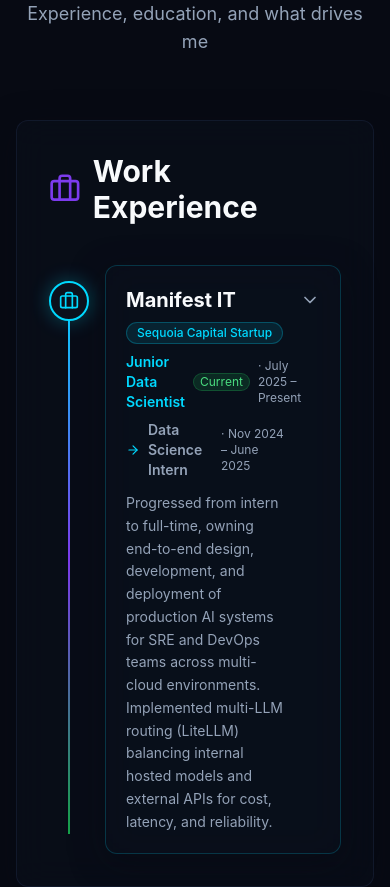
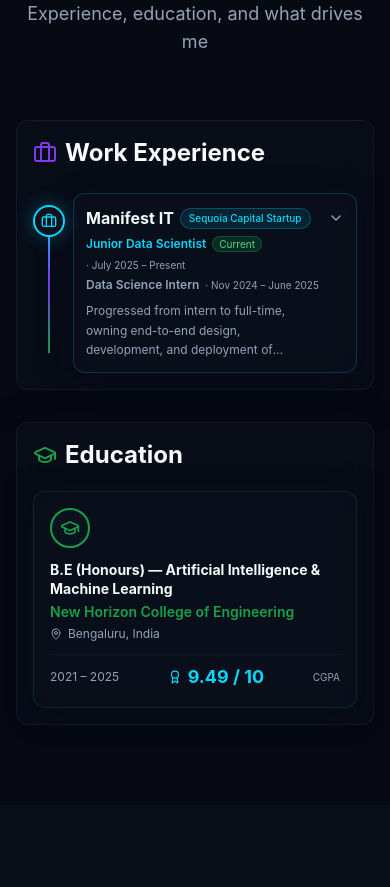
Before and after one commit to SUSHRUTH3002/Portfolio, a React (Vite) app: page / in a window 390 px wide. Shown: the part 1060-1947 px from the top of the page. Built offline with nearby package versions, Linux system fonts and the light colour scheme.

Commit message:
fixed issues in mobile view

```diff
--- a/src/components/Experience.tsx
+++ b/src/components/Experience.tsx
@@ -58,64 +58,64 @@
   const [expanded, setExpanded] = useState<number | null>(null);
 
   return (
-    <div className="card-glass p-8 rounded-xl mb-12">
-      <div className="flex items-center gap-3 mb-10">
-        <Briefcase className="w-8 h-8 text-secondary" />
-        <h3 className="text-3xl font-bold">Work Experience</h3>
+    <div className="card-glass p-4 sm:p-8 rounded-xl mb-8 sm:mb-12">
+      <div className="flex items-center gap-2 sm:gap-3 mb-6 sm:mb-10">
+        <Briefcase className="w-6 h-6 sm:w-8 sm:h-8 text-secondary" />
+        <h3 className="text-2xl sm:text-3xl font-bold">Work Experience</h3>
       </div>
 
       <div className="relative">
         {/* Vertical timeline line */}
-        <div className="absolute left-[19px] top-5 bottom-5 w-0.5 bg-gradient-to-b from-primary via-secondary to-accent" />
+        <div className="absolute left-[15px] sm:left-[19px] top-5 bottom-5 w-0.5 bg-gradient-to-b from-primary via-secondary to-accent" />
 
-        <div className="space-y-8">
+        <div className="space-y-6 sm:space-y-8">
           {workData.map((item, index) => (
-            <div key={index} className="relative pl-14">
+            <div key={index} className="relative pl-10 sm:pl-14">
               {/* Timeline dot */}
-              <div className="absolute left-0 top-4 w-10 h-10 rounded-full bg-card border-2 border-primary flex items-center justify-center glow-cyan z-10">
-                <Briefcase className="w-5 h-5 text-primary" />
+              <div className="absolute left-0 top-3 sm:top-4 w-8 h-8 sm:w-10 sm:h-10 rounded-full bg-card border-2 border-primary flex items-center justify-center glow-cyan z-10">
+                <Briefcase className="w-4 h-4 sm:w-5 sm:h-5 text-primary" />
               </div>
 
               {/* Clickable company card */}
               <button
                 onClick={() => setExpanded(expanded === index ? null : index)}
-                className="w-full text-left card-glass p-5 rounded-xl border border-primary/20 hover:border-primary/50 transition-smooth group"
+                className="w-full text-left card-glass p-3 sm:p-5 rounded-xl border border-primary/20 hover:border-primary/50 transition-smooth group"
               >
-                <div className="flex items-start justify-between gap-3">
+                <div className="flex items-start justify-between gap-2 sm:gap-3">
                   <div className="flex-1 min-w-0">
                     {/* Company + badge */}
-                    <div className="flex items-center gap-2 flex-wrap mb-2">
-                      <h4 className="text-xl font-bold text-foreground">{item.company}</h4>
-                      <span className="text-xs bg-primary/10 text-primary border border-primary/25 rounded-full px-2.5 py-0.5 font-medium">
+                    <div className="flex items-center gap-1.5 sm:gap-2 flex-wrap mb-1.5 sm:mb-2">
+                      <h4 className="text-base sm:text-xl font-bold text-foreground">{item.company}</h4>
+                      <span className="text-[10px] sm:text-xs bg-primary/10 text-primary border border-primary/25 rounded-full px-2 py-0.5 font-medium">
                         {item.badge}
                       </span>
                     </div>
 
                     {/* Role progression */}
-                    <div className="flex items-center gap-2 flex-wrap mb-3">
+                    <div className="flex flex-col sm:flex-row sm:items-center gap-1 sm:gap-2 flex-wrap mb-2 sm:mb-3">
                       {item.roles.map((role, i) => (
-                        <div key={i} className="flex items-center gap-2">
-                          {i > 0 && <ArrowRight className="w-3.5 h-3.5 text-primary shrink-0" />}
-                          <span className={`text-sm font-semibold ${role.current ? "text-primary" : "text-muted-foreground"}`}>
+                        <div key={i} className="flex items-center gap-1.5 sm:gap-2 flex-wrap">
+                          {i > 0 && <ArrowRight className="hidden sm:block w-3.5 h-3.5 text-primary shrink-0" />}
+                          <span className={`text-xs sm:text-sm font-semibold ${role.current ? "text-primary" : "text-muted-foreground"}`}>
                             {role.title}
                           </span>
                           {role.current && (
-                            <span className="text-xs bg-green-500/15 text-green-400 border border-green-500/25 rounded-full px-1.5 py-0.5 leading-none">
+                            <span className="text-[10px] sm:text-xs bg-green-500/15 text-green-400 border border-green-500/25 rounded-full px-1.5 py-0.5 leading-none">
                               Current
                             </span>
                           )}
-                          <span className="text-xs text-muted-foreground">· {role.period}</span>
+                          <span className="text-[10px] sm:text-xs text-muted-foreground">· {role.period}</span>
                         </div>
                       ))}
                     </div>
 
                     {/* Summary */}
-                    <p className="text-sm text-muted-foreground leading-relaxed">{item.summary}</p>
+                    <p className="text-xs sm:text-sm text-muted-foreground leading-relaxed line-clamp-3 sm:line-clamp-none">{item.summary}</p>
                   </div>
 
                   {/* Expand chevron */}
                   <ChevronDown
-                    className={`w-5 h-5 text-muted-foreground shrink-0 mt-1 transition-transform duration-300 group-hover:text-primary ${
+                    className={`w-4 h-4 sm:w-5 sm:h-5 text-muted-foreground shrink-0 mt-1 transition-transform duration-300 group-hover:text-primary ${
                       expanded === index ? "rotate-180 text-primary" : ""
                     }`}
                   />
@@ -124,16 +124,16 @@
 
               {/* Expandable project details */}
               {expanded === index && (
-                <div className="mt-3 ml-2 pl-4 border-l-2 border-primary/30 space-y-3 animate-fade-in">
+                <div className="mt-3 ml-0.5 sm:ml-2 pl-3 sm:pl-4 border-l-2 border-primary/30 space-y-2.5 sm:space-y-3 animate-fade-in">
                   {item.projects.map((project, pIdx) => (
-                    <div key={pIdx} className="card-glass p-5 rounded-xl hover:border-primary/40 transition-smooth">
-                      <h5 className="font-semibold text-foreground mb-3 flex items-center gap-2">
-                        <span className="w-2 h-2 rounded-full bg-primary shrink-0" />
+                    <div key={pIdx} className="card-glass p-3 sm:p-5 rounded-xl hover:border-primary/40 transition-smooth">
+                      <h5 className="text-sm sm:text-base font-semibold text-foreground mb-2 sm:mb-3 flex items-start gap-2">
+                        <span className="w-2 h-2 rounded-full bg-primary shrink-0 mt-1.5" />
                         {project.name}
                       </h5>
-                      <ul className="space-y-2">
+                      <ul className="space-y-1.5 sm:space-y-2">
                         {project.points.map((point, ptIdx) => (
-                          <li key={ptIdx} className="text-sm text-muted-foreground flex items-start gap-2">
+                          <li key={ptIdx} className="text-xs sm:text-sm text-muted-foreground flex items-start gap-1.5 sm:gap-2">
                             <span className="text-secondary shrink-0 mt-0.5">▸</span>
                             {point}
                           </li>
@@ -154,40 +154,40 @@
 // ─── Education sub-component ──────────────────────────────────────────────────
 
 const Education = () => (
-  <div className="card-glass p-8 rounded-xl">
-    <div className="flex items-center gap-3 mb-8">
-      <GraduationCap className="w-8 h-8 text-accent" />
-      <h3 className="text-3xl font-bold">Education</h3>
+  <div className="card-glass p-4 sm:p-8 rounded-xl">
+    <div className="flex items-center gap-2 sm:gap-3 mb-5 sm:mb-8">
+      <GraduationCap className="w-6 h-6 sm:w-8 sm:h-8 text-accent" />
+      <h3 className="text-2xl sm:text-3xl font-bold">Education</h3>
     </div>
 
     {educationData.map((item, index) => (
       <div
         key={index}
-        className="card-glass p-6 rounded-xl border border-accent/20 flex flex-col sm:flex-row sm:items-center gap-6"
+        className="card-glass p-4 sm:p-6 rounded-xl border border-accent/20 flex flex-col sm:flex-row sm:items-center gap-3 sm:gap-6"
       >
         {/* Icon */}
-        <div className="w-14 h-14 rounded-full bg-card border-2 border-accent flex items-center justify-center shrink-0">
-          <GraduationCap className="w-7 h-7 text-accent" />
+        <div className="w-10 h-10 sm:w-14 sm:h-14 rounded-full bg-card border-2 border-accent flex items-center justify-center shrink-0">
+          <GraduationCap className="w-5 h-5 sm:w-7 sm:h-7 text-accent" />
         </div>
 
         {/* Details */}
         <div className="flex-1 min-w-0">
-          <h4 className="text-lg font-bold text-foreground leading-snug">{item.degree}</h4>
-          <p className="text-accent font-semibold mt-1">{item.institution}</p>
-          <div className="flex items-center gap-1.5 mt-1 text-sm text-muted-foreground">
-            <MapPin className="w-3.5 h-3.5 shrink-0" />
+          <h4 className="text-sm sm:text-lg font-bold text-foreground leading-snug">{item.degree}</h4>
+          <p className="text-sm sm:text-base text-accent font-semibold mt-1">{item.institution}</p>
+          <div className="flex items-center gap-1.5 mt-1 text-xs sm:text-sm text-muted-foreground">
+            <MapPin className="w-3 h-3 sm:w-3.5 sm:h-3.5 shrink-0" />
             {item.location}
           </div>
         </div>
 
         {/* Period + CGPA */}
-        <div className="flex sm:flex-col items-center sm:items-end gap-4 sm:gap-1 shrink-0">
-          <span className="text-sm text-muted-foreground">{item.period}</span>
+        <div className="flex flex-row sm:flex-col items-center sm:items-end justify-between sm:justify-start gap-2 sm:gap-1 shrink-0 pt-2 sm:pt-0 border-t sm:border-t-0 border-accent/10">
+          <span className="text-xs sm:text-sm text-muted-foreground">{item.period}</span>
           <div className="flex items-center gap-1.5">
-            <Award className="w-4 h-4 text-primary" />
-            <span className="text-2xl font-bold text-primary">{item.cgpa}</span>
+            <Award className="w-3.5 h-3.5 sm:w-4 sm:h-4 text-primary" />
+            <span className="text-lg sm:text-2xl font-bold text-primary">{item.cgpa}</span>
           </div>
-          <span className="text-xs text-muted-foreground">CGPA</span>
+          <span className="text-[10px] sm:text-xs text-muted-foreground">CGPA</span>
         </div>
       </div>
     ))}
```
